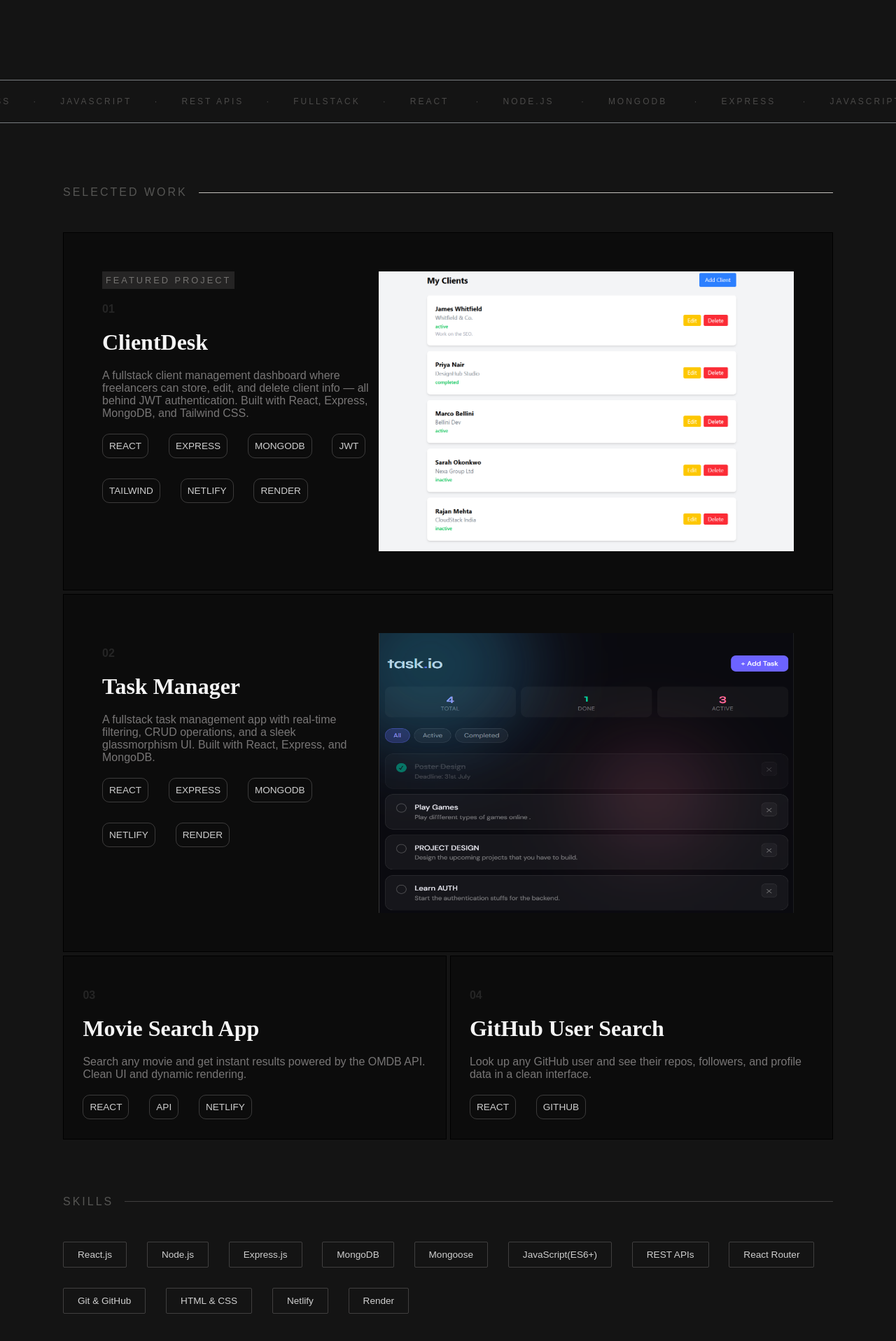
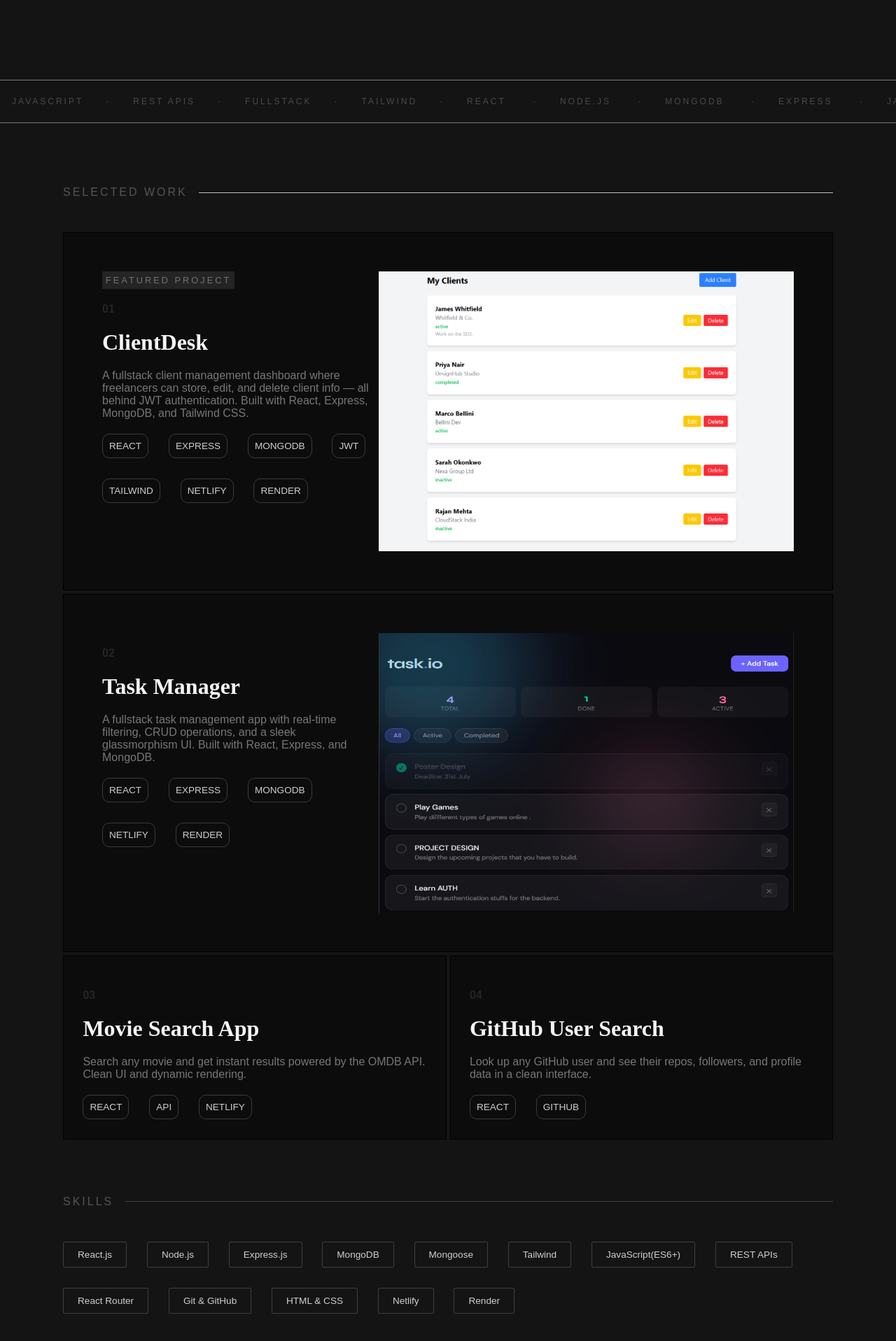
Before and after one commit to zishanx/Portfolio, a React (Vite) app: page / in a window 1280 px wide. Shown: the part 695-2612 px from the top of the page at 70% size. Built offline with nearby package versions, Linux system fonts and the light colour scheme; a web font is replaced by a local one.

Commit message:
Worked with the skills section

```diff
--- a/src/components/Marquee.jsx
+++ b/src/components/Marquee.jsx
@@ -1,6 +1,6 @@
 export default function Marquee() {
 
-    const items = ['React', "Node.js", 'MongoDB', 'Express', 'Javascript', 'REST APIs', 'Fullstack']
+    const items = ['React', "Node.js", 'MongoDB', 'Express', 'Javascript', 'REST APIs', 'Fullstack','Tailwind']
 
 
     return (
--- a/src/components/Skills.jsx
+++ b/src/components/Skills.jsx
@@ -18,6 +18,7 @@ export default function Skill() {
                 <div className="tag">Express.js</div>
                 <div className="tag">MongoDB</div>
                 <div className="tag">Mongoose</div>
+                <div className="tag">Tailwind</div>
                 <div className="tag">JavaScript(ES6+)</div>
                 <div className="tag">REST APIs</div>
                 <div className="tag">React Router</div>
```
